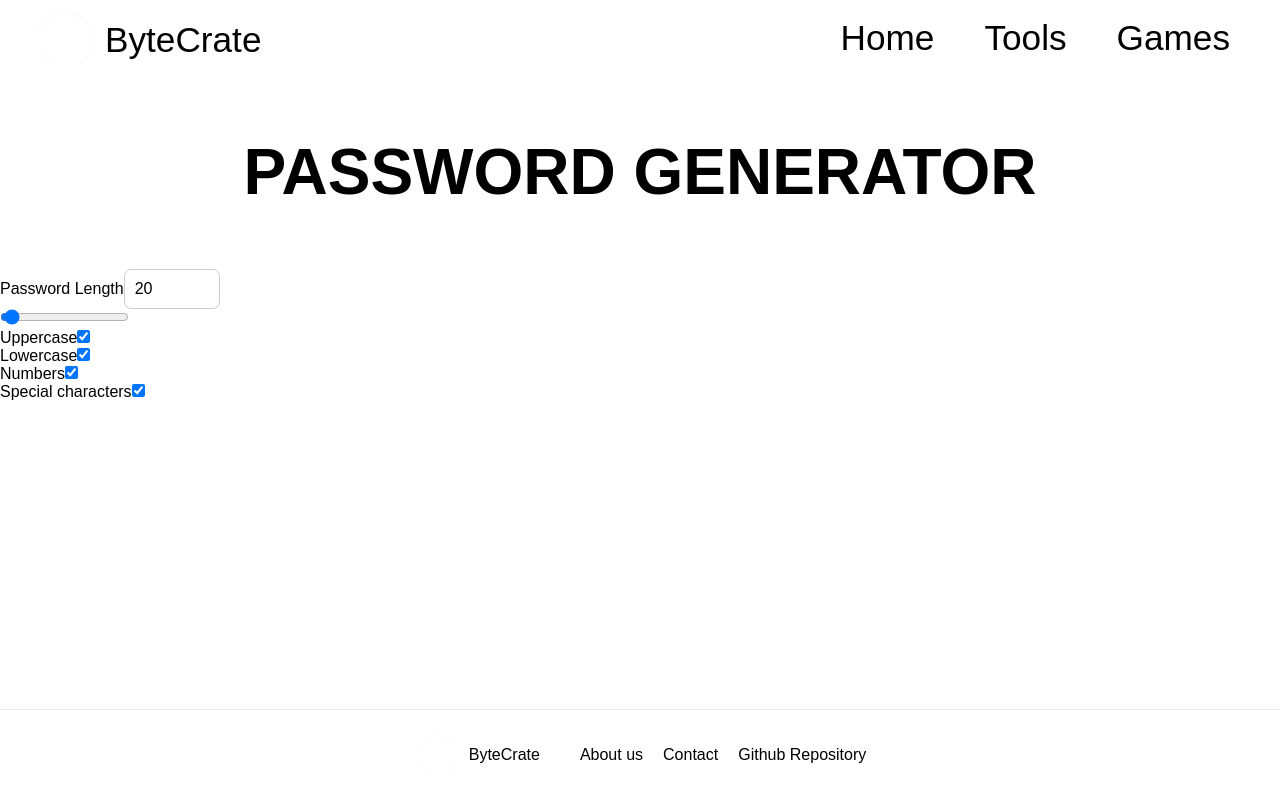
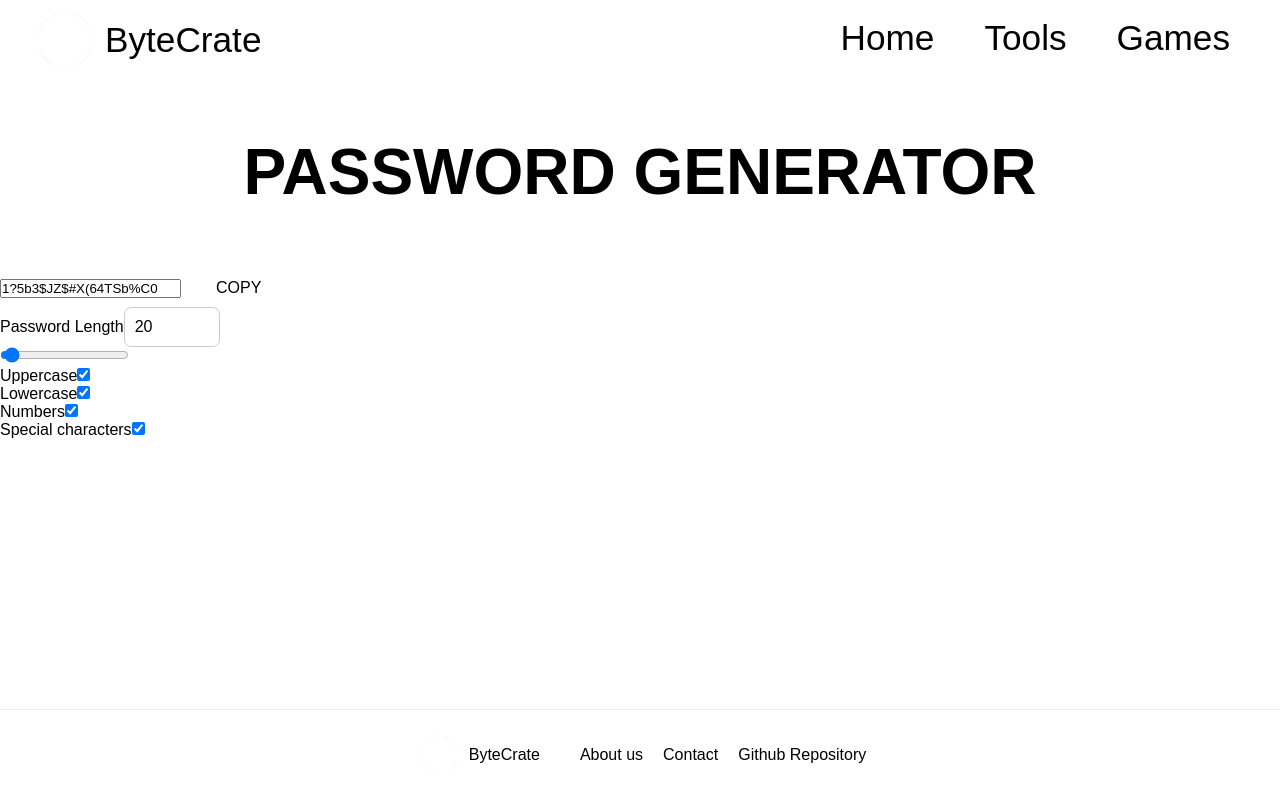
Before and after one commit to hafemi/bytecrate, a Next.js app: page /tools/password-generator in a window 1280 px wide. Built offline with nearby package versions, Linux system fonts and the light colour scheme.

Commit message:
PW Gen - finished logic

```diff
--- a/app/tools/password-generator/page.tsx
+++ b/app/tools/password-generator/page.tsx
@@ -3,6 +3,7 @@ import { useState } from 'react';
 import { InputFields } from '@/components/tools/password-generator/interactives';
 
 export default function Home() {
+  const [password, setPassword] = useState('');
   const [passwordLength, setPasswordLength] = useState('20');
   const [useUppercase, setUseUppercase] = useState(true);
   const [useLowercase, setUseLowercase] = useState(true);
@@ -14,6 +15,16 @@ export default function Home() {
       <title>ByteCrate - Password Generator</title>
       <main>
         <h1>PASSWORD GENERATOR</h1>
+        <div>
+          <input type="text" value={password} readOnly />
+          <button
+            onClick={() => {
+              navigator.clipboard.writeText(password);
+            }}
+          >
+            COPY
+          </button>
+        </div>
         <InputFields
           useUppercase={useUppercase}
           useLowercase={useLowercase}
@@ -25,6 +36,7 @@ export default function Home() {
           setUseNumbers={setUseNumbers}
           setUseSpecialCharacters={setUseSpecialCharacters}
           setPasswordLength={setPasswordLength}
+          setPassword={setPassword}
         />
       </main>
     </div>
--- a/components/common/checkbox-input.tsx
+++ b/components/common/checkbox-input.tsx
@@ -5,6 +5,7 @@ interface CheckboxInputProps {
   id: string;
   checked: boolean;
   setChecked: React.Dispatch<React.SetStateAction<boolean>>;
+  onChange?: (e: React.ChangeEvent<HTMLInputElement>) => void;
   divData?: string;
 }
 
@@ -13,10 +14,12 @@ export const CheckboxInput: React.FC<CheckboxInputProps> = React.memo(function C
   id,
   checked,
   setChecked,
+  onChange,
   divData,
 }) {
-  const handleChange = () => {
+  const handleChange = (e: React.ChangeEvent<HTMLInputElement>) => {
     setChecked(!checked);
+    if (onChange) onChange(e);
   };
 
   return (
--- a/components/common/color-input.tsx
+++ b/components/common/color-input.tsx
@@ -6,6 +6,7 @@ interface ColorInputProps {
   id: string;
   defaultValue: string;
   setValue: React.Dispatch<React.SetStateAction<string>>;
+  onChange?: (e: React.ChangeEvent<HTMLInputElement>) => void;
   divData?: string;
 }
 
@@ -14,10 +15,12 @@ export const ColorInput: React.FC<ColorInputProps> = React.memo(function ColorIn
   id,
   defaultValue,
   setValue,
+  onChange,
   divData,
 }) {
   const handleChange = (e: React.ChangeEvent<HTMLInputElement>) => {
     setValue(e.target.value);
+    if (onChange) onChange(e);
   };
 
   return (
--- a/components/common/number-input.tsx
+++ b/components/common/number-input.tsx
@@ -9,6 +9,7 @@ interface NumberInputProps {
   max: number;
   value: string;
   setValue: React.Dispatch<React.SetStateAction<string>>;
+  onChange?: (e: React.ChangeEvent<HTMLInputElement>) => void;
   divData?: string;
 }
 
@@ -19,6 +20,7 @@ export const NumberInput: React.FC<NumberInputProps> = React.memo(function Numbe
   max,
   value,
   setValue,
+  onChange,
   divData,
 }) {
   const [isValid, setIsValid] = useState(true);
@@ -29,6 +31,9 @@ export const NumberInput: React.FC<NumberInputProps> = React.memo(function Numbe
 
     const newValueInt = parseInt(newValue, 10);
     setIsValid(newValue === '' || (newValueInt >= min && newValueInt <= max));
+    if (isValid && onChange) {
+      onChange(e);
+    }
   };
 
   return (
--- a/components/common/range-input.tsx
+++ b/components/common/range-input.tsx
@@ -7,6 +7,7 @@ interface RangeInputProps {
   max: number;
   value: string;
   setValue: React.Dispatch<React.SetStateAction<string>>;
+  onChange?: (e: React.ChangeEvent<HTMLInputElement>) => void;
   divData?: string;
 }
 
@@ -17,10 +18,12 @@ export const RangeInput: React.FC<RangeInputProps> = React.memo(function RangeIn
   max,
   value,
   setValue,
+  onChange,
   divData,
 }) {
   const handleChange = (e: React.ChangeEvent<HTMLInputElement>) => {
     setValue(e.target.value);
+    if (onChange) onChange(e);
   };
 
   return (
--- /dev/null
+++ b/components/tools/password-generator/generation.tsx
@@ -0,0 +1,46 @@
+export function generatePassword({
+  useUppercase,
+  useLowercase,
+  useNumbers,
+  useSpecialCharacters,
+  passwordLength,
+}: {
+  useUppercase: boolean;
+  useLowercase: boolean;
+  useNumbers: boolean;
+  useSpecialCharacters: boolean;
+  passwordLength: string;
+}): string {
+  let charset = '';
+  if (useUppercase) charset += 'ABCDEFGHIJKLMNOPQRSTUVWXYZ';
+  if (useLowercase) charset += 'abcdefghijklmnopqrstuvwxyz';
+  if (useNumbers) charset += '0123456789';
+  if (useSpecialCharacters) charset += '!@#$%^&*()_+[]{}?';
+
+  let password = '';
+  for (let i = 0; i < parseInt(passwordLength, 10); i++) {
+    password += charset.charAt(Math.floor(Math.random() * charset.length));
+  }
+
+  return password;
+}
+
+export function validateBoxes({
+  useUppercase,
+  useLowercase,
+  useNumbers,
+  useSpecialCharacters,
+  setUseUppercase,
+}: {
+  useUppercase: boolean;
+  useLowercase: boolean;
+  useNumbers: boolean;
+  useSpecialCharacters: boolean;
+  setUseUppercase: React.Dispatch<React.SetStateAction<boolean>>;
+}): void {
+  if (useUppercase || useLowercase || useNumbers || useSpecialCharacters) {
+    return;
+  }
+
+  setUseUppercase(true);
+}
--- a/components/tools/password-generator/interactives.tsx
+++ b/components/tools/password-generator/interactives.tsx
@@ -1,8 +1,9 @@
-import React from 'react';
+import React, { useEffect } from 'react';
 import { PWGenLengthRange } from '@/lib/types/tools';
 import { NumberInput } from '@/components/common/number-input';
 import { RangeInput } from '@/components/common/range-input';
 import { CheckboxInput } from '@/components/common/checkbox-input';
+import { generatePassword, validateBoxes } from '@/components/tools/password-generator/generation';
 
 interface InteractivesProps {
   passwordLength: string;
@@ -15,6 +16,7 @@ interface InteractivesProps {
   setUseLowercase: React.Dispatch<React.SetStateAction<boolean>>;
   setUseNumbers: React.Dispatch<React.SetStateAction<boolean>>;
   setUseSpecialCharacters: React.Dispatch<React.SetStateAction<boolean>>;
+  setPassword: React.Dispatch<React.SetStateAction<string>>;
 }
 
 export const InputFields: React.FC<InteractivesProps> = ({
@@ -28,7 +30,28 @@ export const InputFields: React.FC<InteractivesProps> = ({
   setUseNumbers,
   setUseSpecialCharacters,
   setPasswordLength,
+  setPassword,
 }) => {
+  useEffect(() => {
+    validateBoxes({
+      useUppercase,
+      useLowercase,
+      useNumbers,
+      useSpecialCharacters,
+      setUseUppercase,
+    });
+
+    setPassword(
+      generatePassword({
+        useUppercase,
+        useLowercase,
+        useNumbers,
+        useSpecialCharacters,
+        passwordLength,
+      })
+    );
+  }, [useUppercase, useLowercase, useNumbers, useSpecialCharacters, passwordLength, setPassword, setUseUppercase]);
+
   return (
     <div>
       <div>
@@ -49,24 +72,9 @@ export const InputFields: React.FC<InteractivesProps> = ({
           setValue={setPasswordLength}
         />
       </div>
-      <CheckboxInput
-        label="Uppercase"
-        id="useUppercase"
-        checked={useUppercase}
-        setChecked={setUseUppercase}
-      />
-      <CheckboxInput
-        label="Lowercase"
-        id="useLowercase"
-        checked={useLowercase}
-        setChecked={setUseLowercase}
-      />
-      <CheckboxInput
-        label="Numbers"
-        id="useNumbers"
-        checked={useNumbers}
-        setChecked={setUseNumbers}
-      />
+      <CheckboxInput label="Uppercase" id="useUppercase" checked={useUppercase} setChecked={setUseUppercase} />
+      <CheckboxInput label="Lowercase" id="useLowercase" checked={useLowercase} setChecked={setUseLowercase} />
+      <CheckboxInput label="Numbers" id="useNumbers" checked={useNumbers} setChecked={setUseNumbers} />
       <CheckboxInput
         label="Special characters"
         id="useSpecialCharacters"
```
